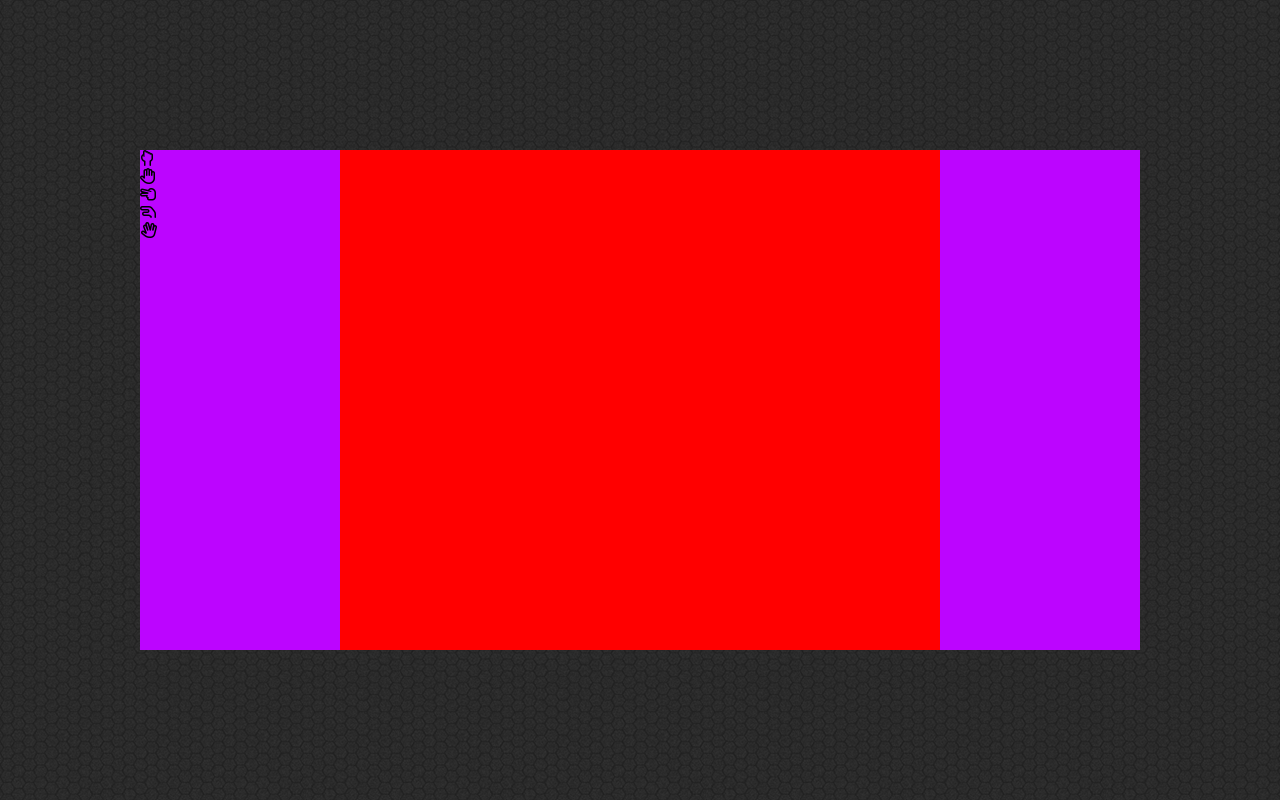
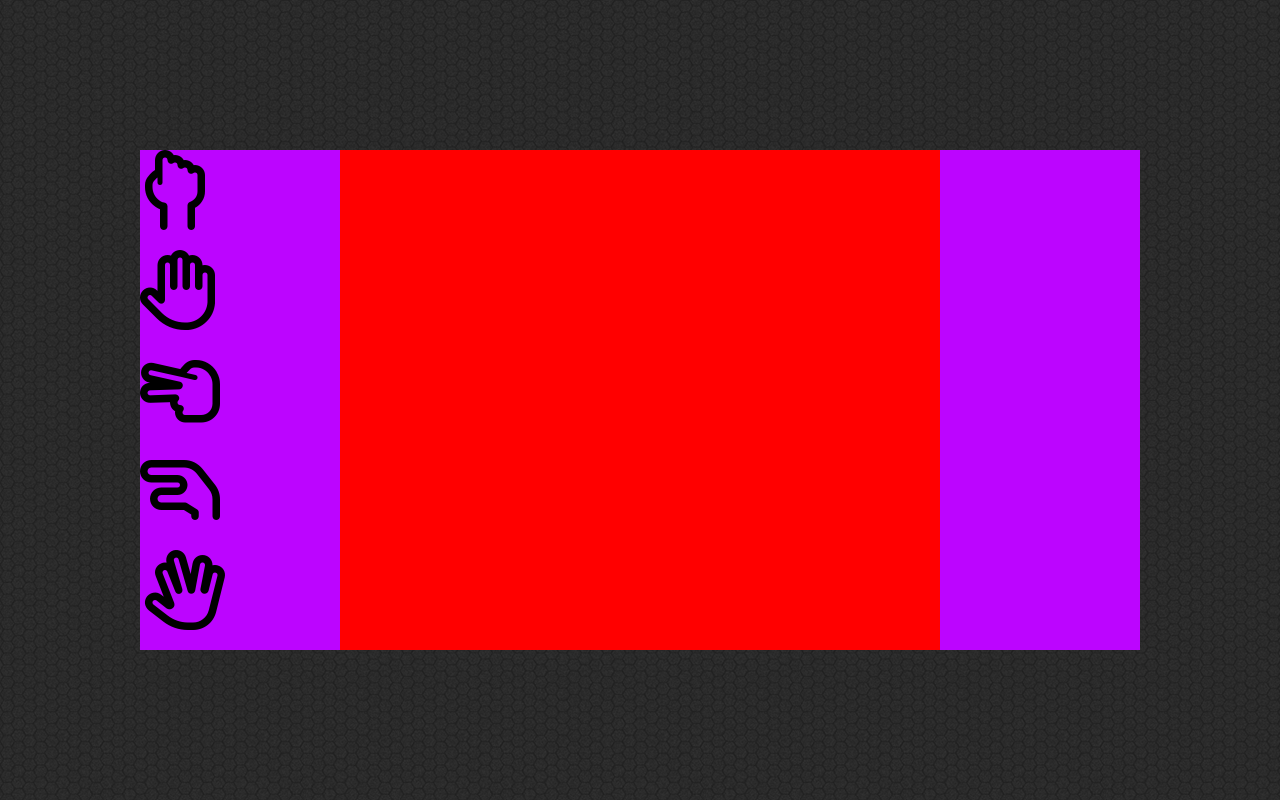
Before and after one commit to Kotwin98/Rock_Paper_Scissors_Lizard_Spock, a plain HTML site: page index.html in a window 1280 px wide. Drawn offline with Linux system fonts and the light colour scheme.

Commit message:
style icon class

```diff
--- a/style.css
+++ b/style.css
@@ -27,3 +27,11 @@ body {
     background-color: #bc05ff;
     float: right;
 }
+
+.icon-box {
+    height: 100px;
+}
+
+.icon {
+    font-size: 80px;
+}
```
